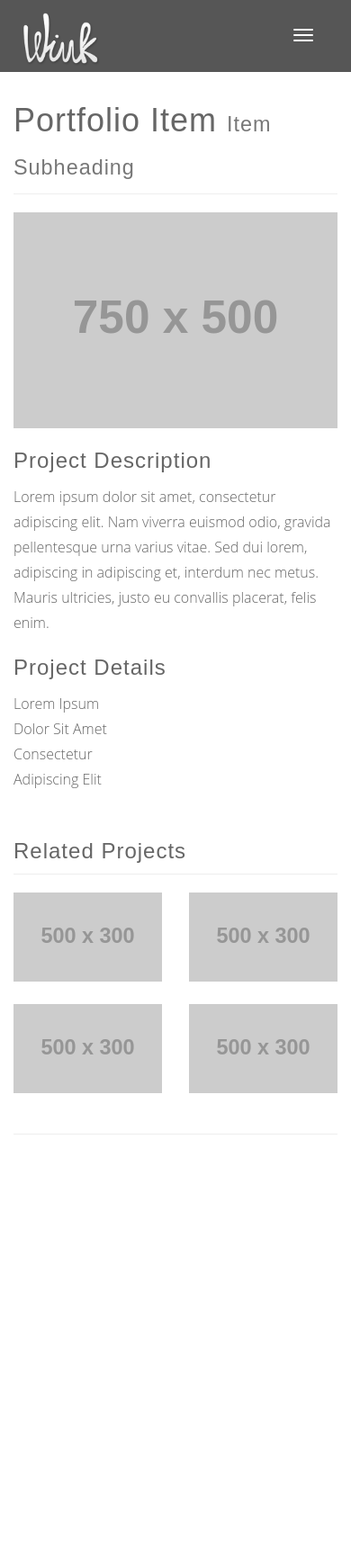
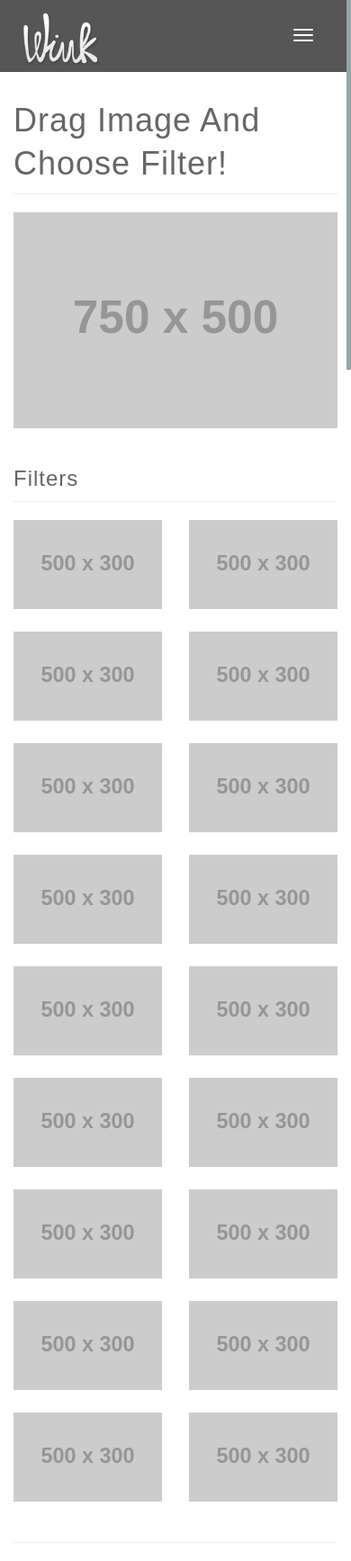
Before and after one commit to dmitrysenkovich/Wink, a plain HTML site: page effects.html in a window 390 px wide. Shown: the whole page at 90% size. Before the commit the page ends 1281 px from the top, so only its background shows below. Drawn offline with Linux system fonts and the light colour scheme; placeholder pictures from the web are drawn by us.

Commit message:
before drag and drop

```diff
--- a/effects.html
+++ b/effects.html
@@ -72,32 +72,16 @@
         <!-- Portfolio Item Heading -->
         <div class="row">
             <div class="col-lg-12">
-                <h1 class="page-header">Portfolio Item
-                    <small>Item Subheading</small>
-                </h1>
+                <h1 class="page-header">Drag image and choose filter!</h1>
             </div>
         </div>
         <!-- /.row -->
 
         <!-- Portfolio Item Row -->
         <div class="row">
-
-            <div class="col-md-8">
-                <img class="img-responsive" src="http://placehold.it/750x500" alt="">
+            <div class="col-md-12">
+                <img class="img-responsive center-block" src="http://placehold.it/750x500" alt="">
             </div>
-
-            <div class="col-md-4">
-                <h3>Project Description</h3>
-                <p>Lorem ipsum dolor sit amet, consectetur adipiscing elit. Nam viverra euismod odio, gravida pellentesque urna varius vitae. Sed dui lorem, adipiscing in adipiscing et, interdum nec metus. Mauris ultricies, justo eu convallis placerat, felis enim.</p>
-                <h3>Project Details</h3>
-                <ul>
-                    <li>Lorem Ipsum</li>
-                    <li>Dolor Sit Amet</li>
-                    <li>Consectetur</li>
-                    <li>Adipiscing Elit</li>
-                </ul>
-            </div>
-
         </div>
         <!-- /.row -->
 
@@ -105,7 +89,91 @@
         <div class="row">
 
             <div class="col-lg-12">
-                <h3 class="page-header">Related Projects</h3>
+                <h3 class="page-header">Filters</h3>
+            </div>
+
+            <div class="col-sm-3 col-xs-6">
+                <a href="#">
+                    <img class="img-responsive portfolio-item" src="http://placehold.it/500x300" alt="">
+                </a>
+            </div>
+
+            <div class="col-sm-3 col-xs-6">
+                <a href="#">
+                    <img class="img-responsive portfolio-item" src="http://placehold.it/500x300" alt="">
+                </a>
+            </div>
+
+            <div class="col-sm-3 col-xs-6">
+                <a href="#">
+                    <img class="img-responsive portfolio-item" src="http://placehold.it/500x300" alt="">
+                </a>
+            </div>
+
+            <div class="col-sm-3 col-xs-6">
+                <a href="#">
+                    <img class="img-responsive portfolio-item" src="http://placehold.it/500x300" alt="">
+                </a>
+            </div>
+
+            <div class="col-sm-3 col-xs-6">
+                <a href="#">
+                    <img class="img-responsive portfolio-item" src="http://placehold.it/500x300" alt="">
+                </a>
+            </div>
+
+            <div class="col-sm-3 col-xs-6">
+                <a href="#">
+                    <img class="img-responsive portfolio-item" src="http://placehold.it/500x300" alt="">
+                </a>
+            </div>
+
+            <div class="col-sm-3 col-xs-6">
+                <a href="#">
+                    <img class="img-responsive portfolio-item" src="http://placehold.it/500x300" alt="">
+                </a>
+            </div>
+
+            <div class="col-sm-3 col-xs-6">
+                <a href="#">
+                    <img class="img-responsive portfolio-item" src="http://placehold.it/500x300" alt="">
+                </a>
+            </div>
+
+            <div class="col-sm-3 col-xs-6">
+                <a href="#">
+                    <img class="img-responsive portfolio-item" src="http://placehold.it/500x300" alt="">
+                </a>
+            </div>
+
+            <div class="col-sm-3 col-xs-6">
+                <a href="#">
+                    <img class="img-responsive portfolio-item" src="http://placehold.it/500x300" alt="">
+                </a>
+            </div>
+
+            <div class="col-sm-3 col-xs-6">
+                <a href="#">
+                    <img class="img-responsive portfolio-item" src="http://placehold.it/500x300" alt="">
+                </a>
+            </div>
+
+            <div class="col-sm-3 col-xs-6">
+                <a href="#">
+                    <img class="img-responsive portfolio-item" src="http://placehold.it/500x300" alt="">
+                </a>
+            </div>
+
+            <div class="col-sm-3 col-xs-6">
+                <a href="#">
+                    <img class="img-responsive portfolio-item" src="http://placehold.it/500x300" alt="">
+                </a>
+            </div>
+
+            <div class="col-sm-3 col-xs-6">
+                <a href="#">
+                    <img class="img-responsive portfolio-item" src="http://placehold.it/500x300" alt="">
+                </a>
             </div>
 
             <div class="col-sm-3 col-xs-6">
@@ -146,8 +214,15 @@
     <!-- Bootstrap Core JavaScript -->
     <script src="js/bootstrap.min.js"></script>
 
+    <!--==== Slider and Card style plugin ====-->
+    <script type="text/javascript" src="js/jquery.vegas.min.js"></script>
+
     <!--==== Custom Script files ====-->
-    <script type="text/javascript" src="js/custom.js"></script>
+    <script type="text/javascript" src="js/effects-custom.js"></script>
+
+    <!--==== Scroll and navigation plugins ====-->
+    <script type="text/javascript" src="js/jquery.nicescroll.min.js"></script>
+    <script type="text/javascript" src="js/jquery.appear.js"></script>
 
 </body>
 
--- /dev/null
+++ b/js/effects-custom.js
@@ -0,0 +1,47 @@
+/* -----------------------------
+Pre Loader
+----------------------------- */
+$(window).load(function() {
+	'use strict';
+	$('.loading-icon').delay(500).fadeOut();
+	$('#preloader').delay(800).fadeOut('slow');
+});
+
+/* -----------------------------
+Scroll into viewPort Animation
+----------------------------- */
+$(document).ready(function() {
+	'use strict';
+	$('.animated').appear(function() {
+		var element = $(this),
+			animation = element.data('animation'),
+			animationDelay = element.data('animation-delay');
+			if ( animationDelay ) {
+
+				setTimeout(function(){
+					element.addClass( animation + " visible");
+				}, animationDelay);
+
+			} else {
+				element.addClass( animation + " visible");
+			}
+	});
+});
+
+
+/* -----------------------------
+NiceScroll
+----------------------------- */
+$(document).ready(function() {
+	'use strict';
+    $("html").niceScroll({
+		cursorcolor: '#95A5A6',
+		cursoropacitymin: '1',
+		cursorborder: '0px',
+		cursorborderradius: '0px',
+		cursorwidth: '5px',
+		cursorminheight: 60,
+		horizrailenabled: false,
+		zindex: 1090
+	});
+  });
```
